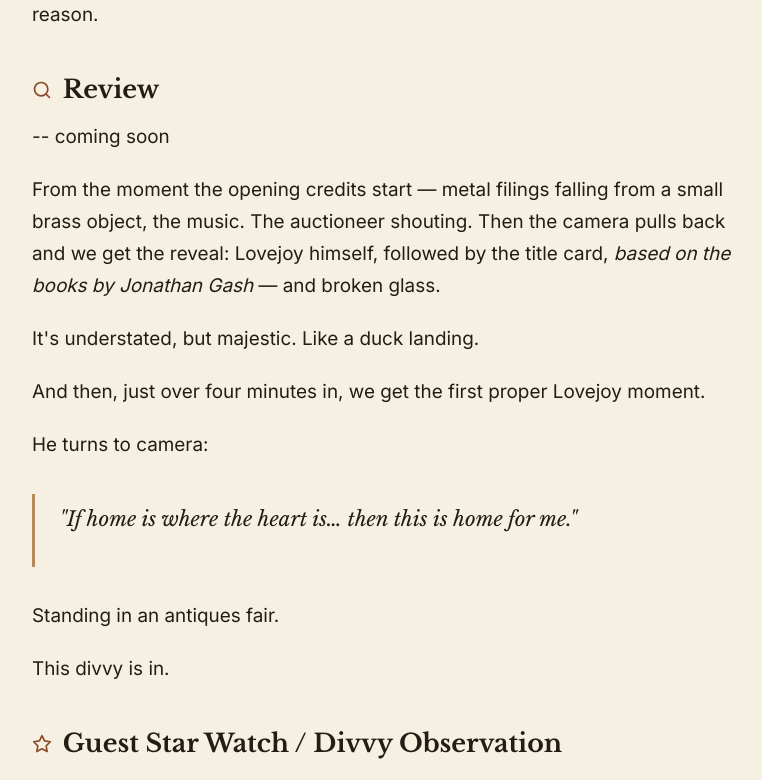
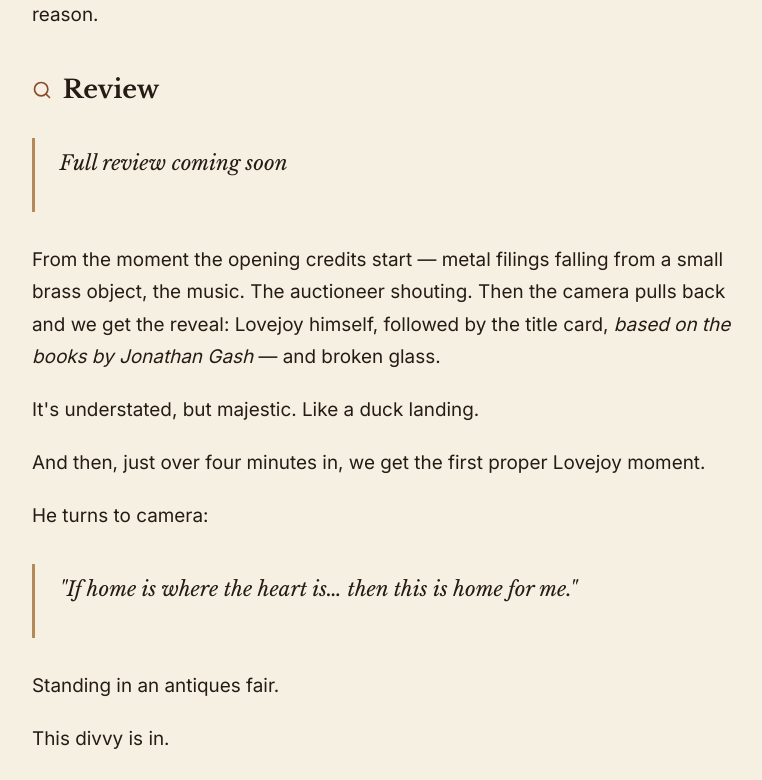
Before and after one commit to matbroughty/thedivvy, a React (Vite) app: page /episodes/series-1-episode-1-the-firefly-cage in a window 1280 px wide. Shown: the part 1000-1780 px from the top of the page, without its empty margins (258-1020 px from the left). Built offline with nearby package versions, Linux system fonts and the light colour scheme; no server answers.

Commit message:
Tidy up site and images

```diff
--- a/src/content/reviews/series-01/01-the-firefly-cage.mdx
+++ b/src/content/reviews/series-01/01-the-firefly-cage.mdx
@@ -25,7 +25,7 @@ A nervous client wants Lovejoy to authenticate a piece of Japanese lacquerware,
 
 ## Review
 
--- coming soon
+> Full review coming soon
 
 From the moment the opening credits start — metal filings falling from a small brass object, the music.  The auctioneer shouting.
 Then the camera pulls back and we get the reveal: Lovejoy himself, followed by the title card, *based on the books by Jonathan Gash* — and broken glass.
@@ -42,6 +42,8 @@ Standing in an antiques fair.
 
 This divvy is in.
 
+> Full review coming soon
+
 ## Guest Star Watch / Divvy Observation
 
 **Guest Stars:** Kim Thomson, Ronald Fraser & Sarah Lawson shine in this opening episode.
```
